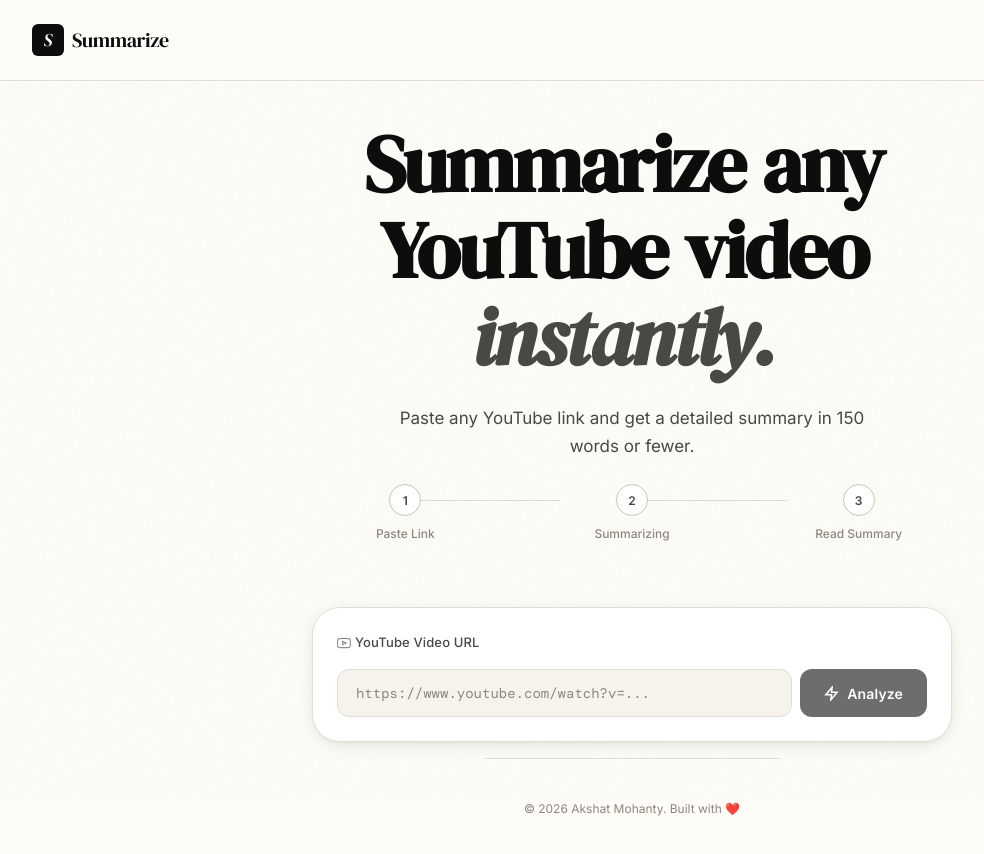
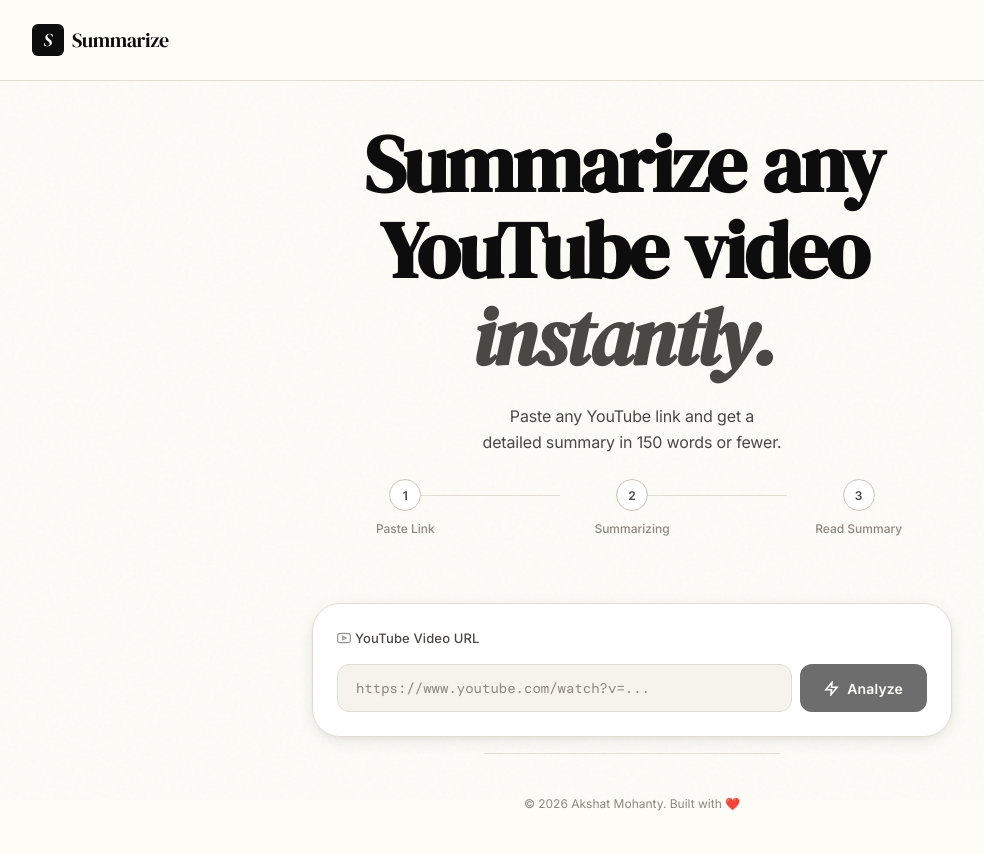
Before and after one commit to Akshat-mohanty/video-summary, a React (Vite) app: page / in a window 1280 px wide. Shown: the top 854 px of the page, without its empty margins (8-992 px from the left). Built offline with nearby package versions, Linux system fonts and the light colour scheme.

Commit message:
Format hero subtitle into aesthetic balanced two-line layout

```diff
--- a/src/App.jsx
+++ b/src/App.jsx
@@ -342,7 +342,7 @@ export default function App() {
           <AnimatedTitle />
 
           <motion.p className="hero-subtitle" variants={fadeUp} custom={2} initial="hidden" animate="visible">
-            Paste any YouTube link and get a detailed summary in 150 words or fewer.
+            Paste any YouTube link and get a<br />detailed summary in 150 words or fewer.
           </motion.p>
         </section>
 
--- a/src/index.css
+++ b/src/index.css
@@ -210,13 +210,15 @@ body {
 }
 
 .hero-subtitle {
-  font-size: 17px;
+  font-size: 16px;
   color: var(--text-secondary);
-  max-width: 480px;
-  line-height: 1.65;
+  max-width: 440px;
+  line-height: 1.6;
   font-weight: 400;
   text-align: center;
   margin: 0 auto;
+  text-wrap: balance;
+  letter-spacing: -0.01em;
 }
 
 /* ============================================================
```
